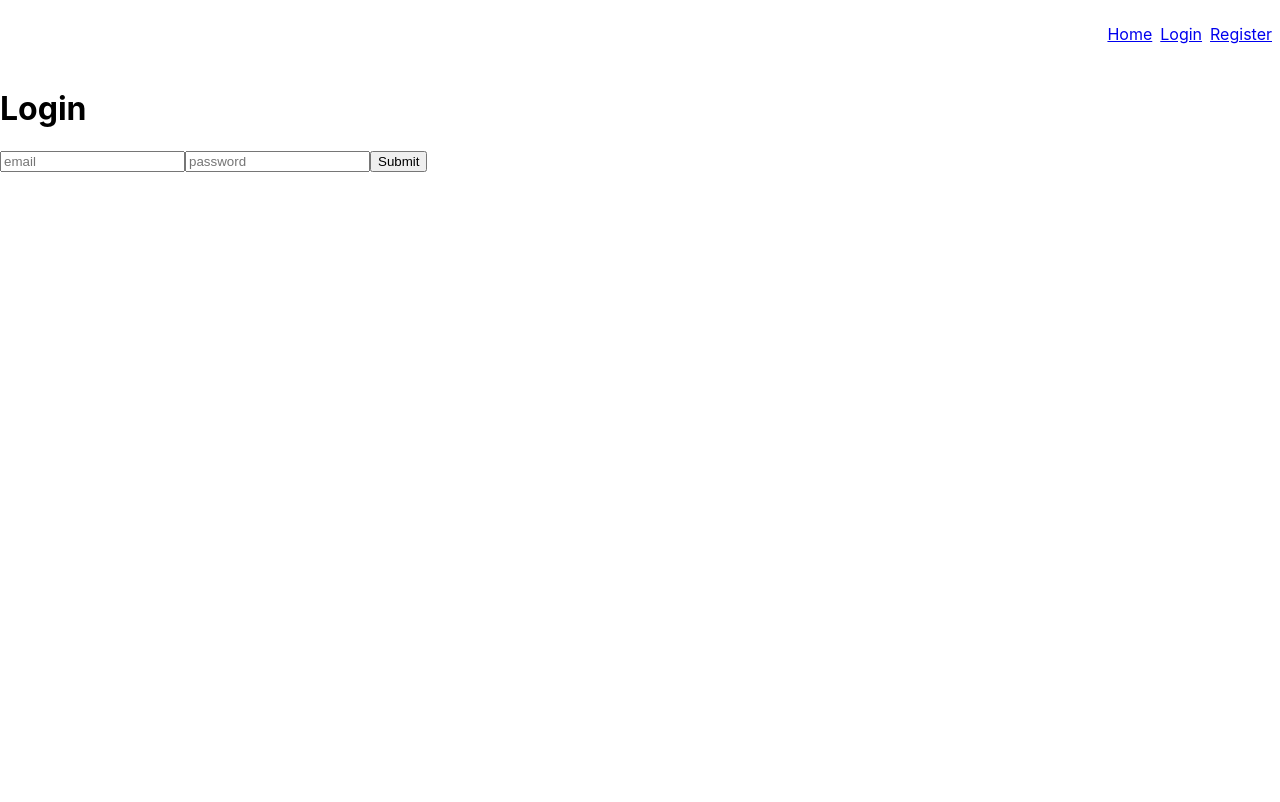
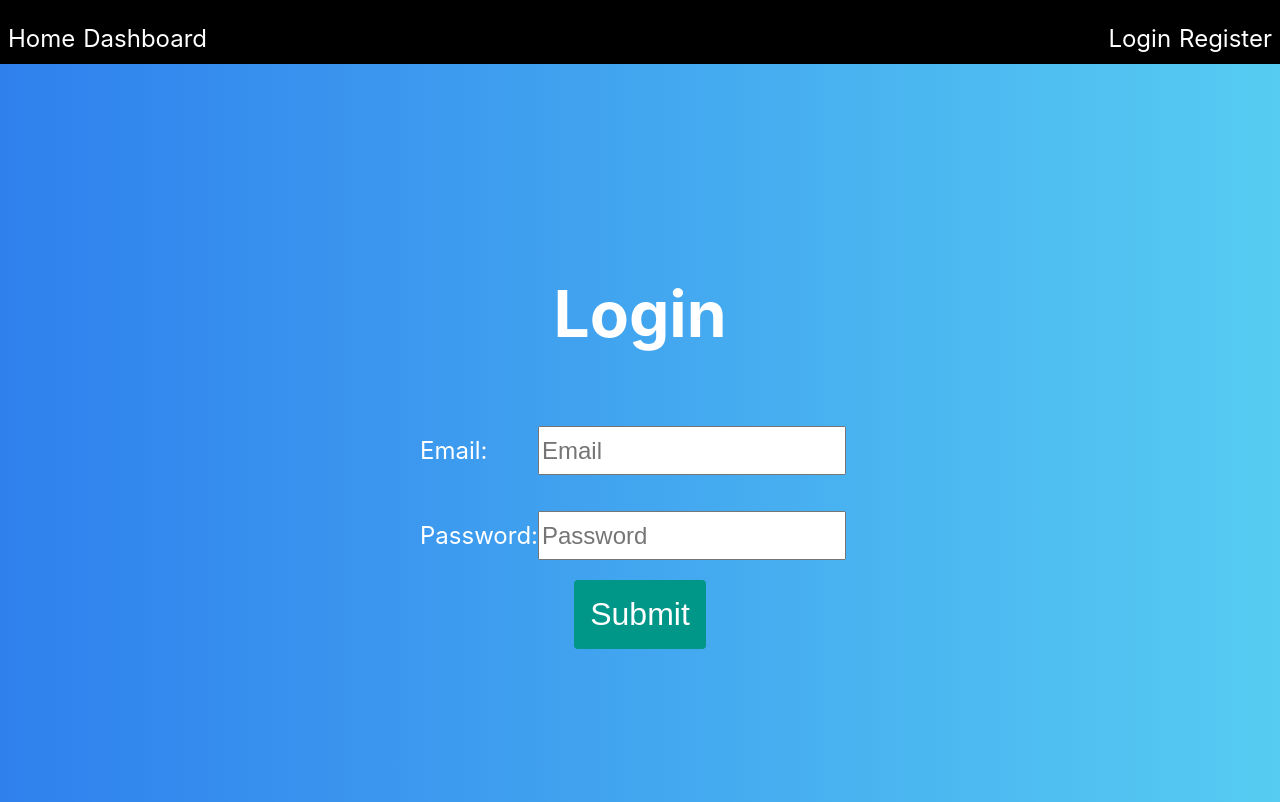
Before and after one commit to jmccallister93/starfinder_character_sheet, a React (Create React App) app: page /login in a window 1280 px wide. Built offline with nearby package versions, Linux system fonts and the light colour scheme; the HTML template or start-up script is replaced by a standard one.

Commit message:
Adding some layout

```diff
--- a/src/App.js
+++ b/src/App.js
@@ -4,6 +4,7 @@ import Login from "./pages/Login";
 import Register from "./pages/Register";
 import Header from "./components/Header";
 import { AuthProvider } from "./contexts/AuthContext";
+import Home from "./pages/Home";
 
 function App() {
   return (
@@ -13,7 +14,7 @@ function App() {
           <Routes>
             <Route path="/login" element={<Login />} />
             <Route path="/register" element={<Register />} />
-            <Route path="/" element={<div>Home Page</div>} />
+            <Route path="/" element={<Home/>} />
           </Routes>
       </Router>
     </AuthProvider>
--- a/src/components/Header.js
+++ b/src/components/Header.js
@@ -1,38 +1,43 @@
 import React from "react";
 import { Link } from "react-router-dom";
-import { Box, Flex, Text, Button } from "@chakra-ui/react";
+import { Box, Flex, Text, Button, Spacer } from "@chakra-ui/react";
 import { useAuth } from "../contexts/AuthContext"; // import the hook
 
-
 const Header = (props) => {
-  const { isAuthenticated, userEmail, setIsAuthenticated, setUserEmail } =
-    useAuth(); // use the hook
+  const { isAuthenticated, userEmail, setIsAuthenticated, setUserEmail } = useAuth();
 
   const logout = () => {
-    // Perform logout logic here, and then:
     setIsAuthenticated(false);
     setUserEmail("");
   };
 
   return (
-    <Box bg="teal.400" p={4} color="white">
-      <Flex align="center" justifyContent="flex-end">
-        <Text p={4}>
-          <Link to="/">Home</Link>
+    <Box bg="black" p={4} color="white" h="7vh" justifyContent="center" textAlign="center">
+      <Flex align="center">
+        <Text p={4} fontSize="xl">
+          <Link style={{ fontSize: '1.5rem', textDecoration: 'none', color: 'white' }} to="/">Home</Link>
         </Text>
+        <Text p={4} fontSize="xl">
+          <Link
+            style={{ fontSize: '1.5rem', textDecoration: 'none', color: 'white' }}
+            to={isAuthenticated ? "/dashboard" : "/login"}>
+            Dashboard
+          </Link>
+        </Text>
+        <Spacer />
         {!isAuthenticated ? (
           <>
-            <Text p={4}>
-              <Link to="/login">Login</Link>
+            <Text p={4} fontSize="xl">
+              <Link style={{ fontSize: '1.5rem', textDecoration: 'none', color: 'white' }} to="/login">Login</Link>
             </Text>
-            <Text p={4}>
-              <Link to="/register">Register</Link>
+            <Text p={4} fontSize="xl">
+              <Link style={{ fontSize: '1.5rem', textDecoration: 'none', color: 'white' }} to="/register">Register</Link>
             </Text>
           </>
         ) : (
           <>
-            <Text p={4} color='black'>{`Logged in as ${userEmail}`}</Text>
-            <Button colorScheme="teal" variant="outline" onClick={logout}>
+            <Text p={4} color='white' fontSize="xl">{`Logged in as ${userEmail}`}</Text>
+            <Button colorScheme="pink" variant="solid" onClick={logout}>
               Logout
             </Button>
           </>
--- a/src/pages/Home.js
+++ b/src/pages/Home.js
@@ -0,0 +1,74 @@
+import React from "react";
+import { useAuth } from "../contexts/AuthContext"; // import the hook
+import { Box, Flex, Text, Button, Center, Heading } from "@chakra-ui/react";
+import { useNavigate } from "react-router-dom";
+
+const Home = (props) => {
+  const { isAuthenticated } = useAuth();
+  const navigate = useNavigate();
+
+  const handleSignup = () => {
+    navigate("/register");
+  };
+
+  const handleSignin = () => {
+    navigate("/login");
+  };
+
+  const handleDashboard = () => {
+    navigate("/dashboard");
+  };
+
+  return (
+    <Center h="92.25vh" flexDirection="column" style={{background: "linear-gradient(to left, #7928CA, #FF0080)"}}>
+      <Box >
+        <Heading
+          color="white"
+          borderRadius="md"
+          p={5}
+          shadow="md"
+          fontSize="4rem"
+        >
+          Welcome to Starfinder Character Creator
+        </Heading>
+      </Box>
+      <Flex>
+        {!isAuthenticated ? (
+          <Button
+          bg="#FF4080"
+            color="white"
+            variant="solid"
+            size="md"
+            p="1rem"
+            m="1rem"
+            border="none"
+            borderRadius="0.25rem"
+            fontSize="2rem"
+
+            onClick={handleSignup}
+          >
+            Sign Up
+          </Button>
+        ) : null}
+        <Button
+          bg="#9638FF"
+          color="white"
+          variant="outline"
+          size="md"
+          p="1rem"
+          m="1rem"
+          border="none"
+          borderRadius="0.25rem"
+          fontSize="2rem"
+          onClick={() => {
+            isAuthenticated ? handleDashboard() : handleSignin();
+          }}
+        >
+          {isAuthenticated ? "Visit Dashboard" : "Sign In"}
+        </Button>
+      </Flex>
+    </Center>
+  );
+};
+
+export default Home;
--- a/src/pages/Login.js
+++ b/src/pages/Login.js
@@ -1,78 +1,101 @@
 import React, { useState, useEffect } from "react";
 import axios from "axios";
-import { useNavigate, useLocation } from 'react-router-dom';
-import { useAuth } from '../contexts/AuthContext';  // Import the hook
-
+import {
+  Box,
+  Flex,
+  Text,
+  Button,
+  Center,
+  Heading,
+  Input,
+  FormControl,
+} from "@chakra-ui/react";
+import { useNavigate, useLocation } from "react-router-dom";
+import { useAuth } from "../contexts/AuthContext";
 
 const Login = (props) => {
   const [loginEmail, setLoginEmail] = useState("");
   const [loginPassword, setLoginPassword] = useState("");
   const [errorMsg, setErrorMsg] = useState("");
   const navigate = useNavigate();
-  const location = useLocation();  // Initialize location
+  const location = useLocation();
 
   const { isAuthenticated, setIsAuthenticated, setUserEmail } = useAuth();
 
   useEffect(() => {
     if (location.state && location.state.email) {
-      setLoginEmail(location.state.email);  // Set email from state if exists
+      setLoginEmail(location.state.email);
     }
   }, [location.state]);
 
-
   const login = async () => {
-    try {
-      const res = await axios({
-        method: "POST",
-        data: {
-          email: loginEmail,
-          password: loginPassword,
-        },
-        withCredentials: true,
-        url: "http://localhost:3001/login",
-      });
-
-      // If this line executes, the call was successful
-      console.log(res);
-
-      setIsAuthenticated(true);
-      setErrorMsg("");
-      if (res.status === 200) {
-        console.log('Login successful');
-        setIsAuthenticated(true);
-        setUserEmail(loginEmail);
-        navigate('/');
-      }
-    } catch (err) {
-      // If this block executes, the call failed
-      console.log("Axios error:", err);
-      setIsAuthenticated(false);
-      if (err.response && err.response.data) {
-        setErrorMsg(err.response.data);
-      }
-    }
+    // your login logic
   };
 
-
   return (
-    <>
-      <div>
-        <h1>Login</h1>
-        <input
-          placeholder="email"
+    <Center
+      h="92.25vh"
+      flexDirection="column"
+      style={{ background: "linear-gradient(to right, #2F80ED, #56CCF2)" }}
+    >
+      <Box>
+        <Heading
+          color="white"
+          borderRadius="md"
+          p={5}
+          shadow="md"
+          fontSize="4rem"
+        >
+          Login
+        </Heading>
+      </Box>
+      <Flex flexDirection="column" alignItems="center">
+        <FormControl id="email" mb={4}>
+          <Flex>
+            <Text color="white" fontSize="1.5rem" p={2} w="100px">
+              Email:
+            </Text>
+            <Input
+              placeholder="Email"
               type="email"
+              size="lg"
+              fontSize="1.5rem"
+              w="300px"
+              m="1rem"
               onChange={(e) => setLoginEmail(e.target.value)}
             />
-        <input
-          placeholder="password"
+          </Flex>
+        </FormControl>
+        <FormControl id="password" mb={4}>
+          <Flex>
+            <Text color="white" fontSize="1.5rem" p={2} w="100px">
+              Password:
+            </Text>
+            <Input
+              placeholder="Password"
               type="password"
+              size="lg"
+              fontSize="1.5rem"
+              w="300px"
+              m="1rem"
               onChange={(e) => setLoginPassword(e.target.value)}
             />
-        <button onClick={login}>Submit</button>
-        {errorMsg && <p className="error-message">{errorMsg.error || errorMsg}</p>}
-        {isAuthenticated && <p className="success-message">Login successful!</p>} {/* New line */}
-      </div>
-    </>
+          </Flex>
+        </FormControl>
+        <Button
+          fontSize="2rem"
+          p="1rem"
+          borderRadius="0.25rem"
+          bg="#009688"
+          color="white"
+          border="none"
+          onClick={login}
+        >
+          Submit
+        </Button>
+      </Flex>
+      {errorMsg && <Text color="red.500">{errorMsg}</Text>}
+    </Center>
   );
 };
 
```
Lines whose indentation alone changed are shown as unchanged.
